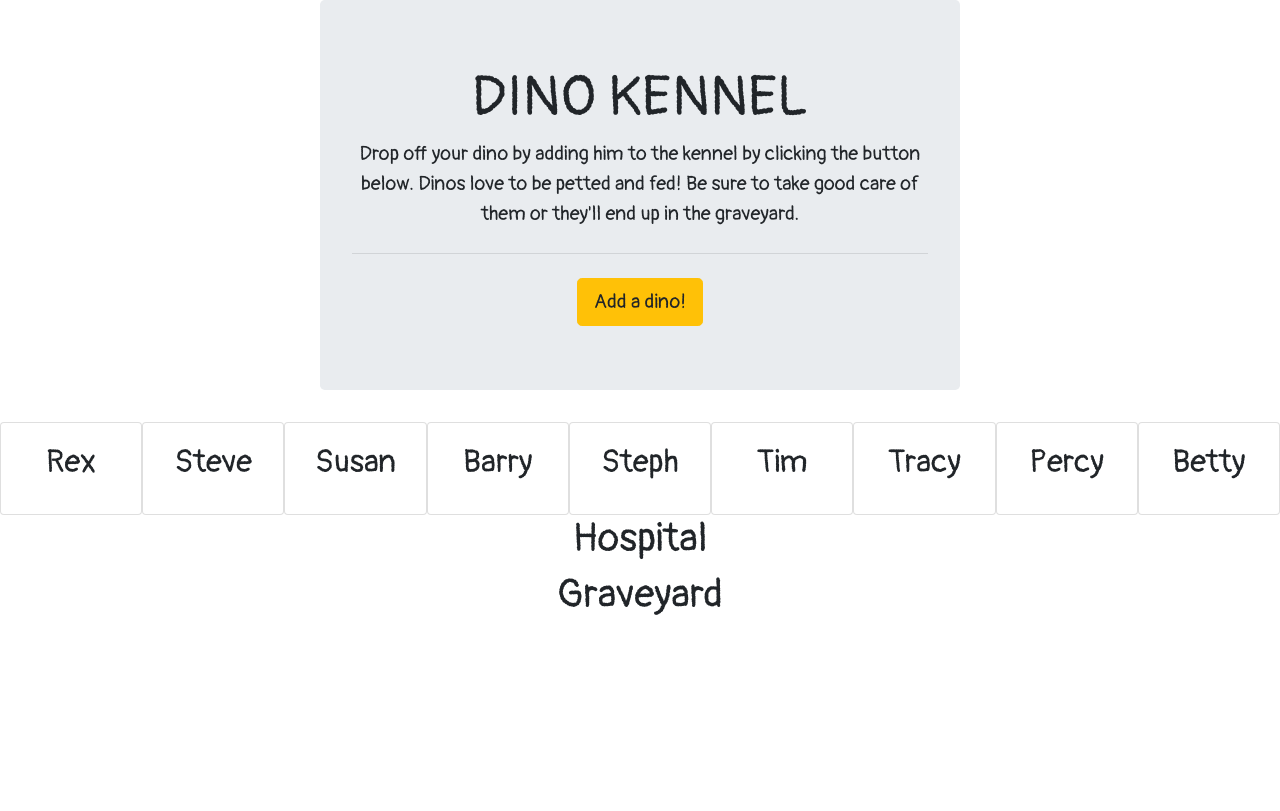
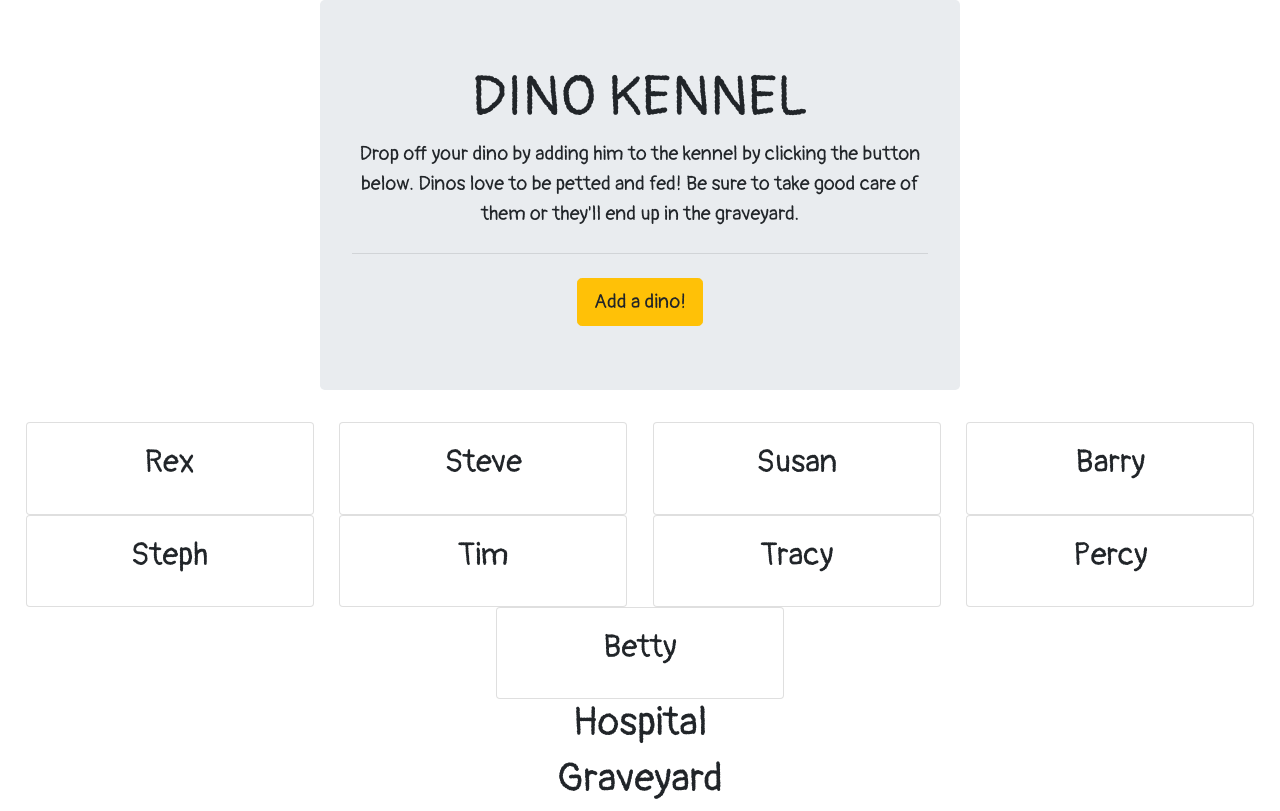
Before and after one commit to ryanmcnair/dino-kennel, a plain HTML site: page index.html in a window 1280 px wide. Drawn offline with nearby package versions, Linux system fonts and the light colour scheme; grey boxes are pictures that could not be loaded.

Commit message:
added some styling to cards on the DOM.

```diff
--- a/javascripts/components/navbar.js
+++ b/javascripts/components/navbar.js
@@ -60,4 +60,4 @@ const dinoForm = () => {
 makeDinoCard();
 }
 
-export { navigation, addDinoButton }
+export { navigation, addDinoButton, dinoForm }
--- a/main.css
+++ b/main.css
@@ -18,7 +18,10 @@ body {
 
 #kennel {
     display: flex;
+    flex-wrap: wrap;
     text-align: center;
+    justify-content: space-evenly;
+    margin-top: 10px;
 }
 
 #hospital {
--- a/main.js
+++ b/main.js
@@ -1,10 +1,11 @@
-import { navigation, addDinoButton } from "./javascripts/components/navbar.js"
+import { navigation, addDinoButton, dinoForm } from "./javascripts/components/navbar.js"
 import { makeDinoCard } from "./javascripts/components/dinoCard.js";
 
 const init = () => {
     navigation();
     addDinoButton();
     makeDinoCard();
+
 };
 
 init ();
```
